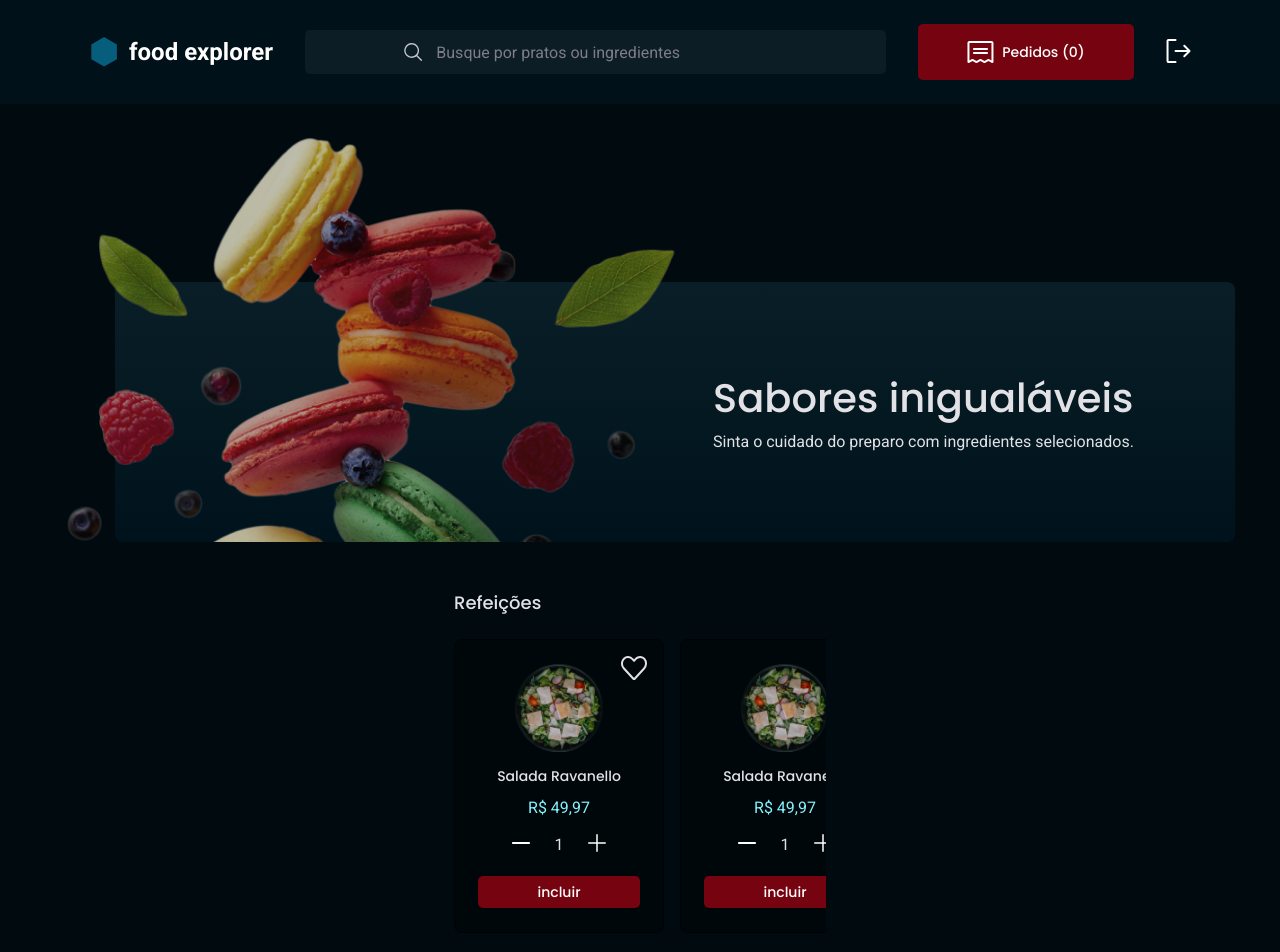
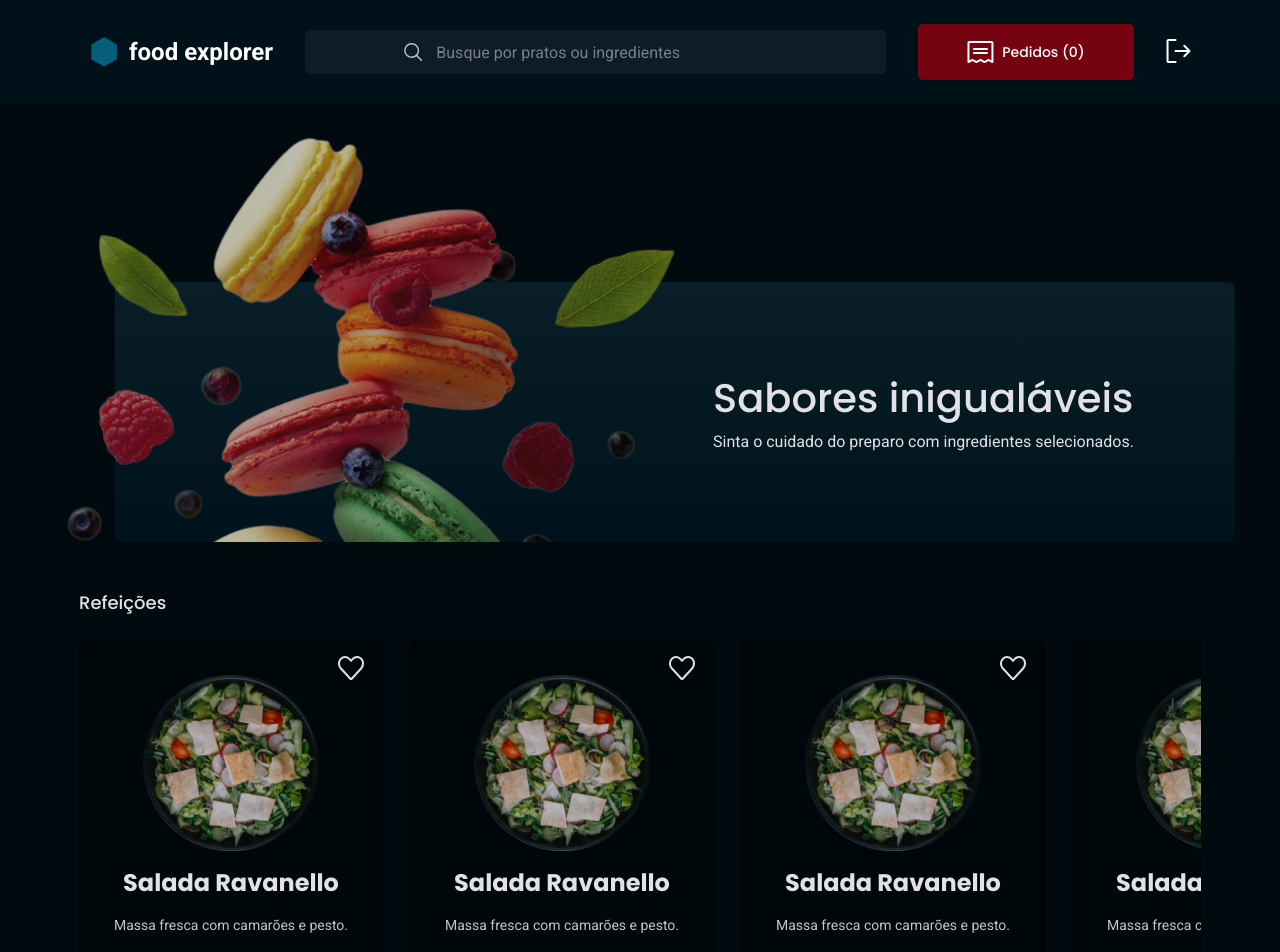
Before and after one commit to ygorbontia/Front-FoodExplorer, a React (Vite) app: page / in a window 1280 px wide. Shown: the top 952 px of the page. Built offline with nearby package versions, Linux system fonts and the light colour scheme.

Commit message:
update cards layout

```diff
--- a/src/components/DishCard/index.jsx
+++ b/src/components/DishCard/index.jsx
@@ -23,6 +23,8 @@ export function DishCard({ admin }) {
         <img src={ dish } alt="imagem do prato" />
 
         <p>Salada Ravanello</p>
+
+        <p className="description">Massa fresca com camarões e pesto.</p>
 
         <span>R$ 49,97</span>
 
--- a/src/components/DishCard/style.js
+++ b/src/components/DishCard/style.js
@@ -24,11 +24,6 @@ export const DishCardSC = styled.div`
       position: absolute;
       top: 1.6rem;
       right: 1.6rem;
-
-    img {
-      width: 2.4rem;
-      height: 2.2rem;
-    }
     }
 
     img {
@@ -42,6 +37,10 @@ export const DishCardSC = styled.div`
       font-size: ${({ theme }) => theme.fonts.poppins.medium_100.size};
       line-height: ${({ theme }) => theme.fonts.poppins.medium_100.height};
       color: ${({ theme }) => theme.colors.light_300};
+    }
+
+    .description {
+      display: none;
     }
 
     span {
@@ -118,4 +117,82 @@ export const DishCardSC = styled.div`
       }
     }
   }
+
+
+  @media screen and (min-width: 1000px) {
+    > div {
+      width: 30.4rem;
+      height: 46.2rem;
+
+      gap: 1.5rem;
+
+      position: relative;
+
+      .icon {
+        right: 1.8rem;
+      }
+
+      img {
+        width: 17.6rem;
+        height: 17.6rem;
+      }
+
+      p {
+        font-family: ${({ theme }) => theme.fonts.poppins.bold_300.family};
+        font-weight: ${({ theme }) => theme.fonts.poppins.bold_300.weight};
+        font-size: ${({ theme }) => theme.fonts.poppins.bold_300.size};
+        line-height: ${({ theme }) => theme.fonts.poppins.bold_300.height};
+      }
+
+      .description {
+        display: block;
+
+        font-family: ${({ theme }) => theme.fonts.roboto.smaller_regular.family};
+        font-weight: ${({ theme }) => theme.fonts.roboto.smaller_regular.weight};
+        font-size: ${({ theme }) => theme.fonts.roboto.smaller_regular.size};
+        line-height: ${({ theme }) => theme.fonts.roboto.smaller_regular.height};
+        color: ${({ theme }) => theme.colors.light_400};
+      }
+
+      span {
+        font-family: ${({ theme }) => theme.fonts.roboto.biggest_regular.family};
+        font-weight: ${({ theme }) => theme.fonts.roboto.biggest_regular.weight};
+        font-size: ${({ theme }) => theme.fonts.roboto.biggest_regular.size};
+        line-height: ${({ theme }) => theme.fonts.roboto.biggest_regular.height};
+      }
+
+      > div {
+        width: 20.8rem;
+
+        flex-direction: row;
+        align-items: center;
+        gap: 1.6rem;
+
+        > button {
+          width: 100%;
+          height: 4.8rem;
+        }
+
+        .quantity {
+          gap: 1.4rem;
+
+          align-items: center;
+
+          button {
+            width: 2.4rem;
+            height: 2.4rem;
+          }
+
+          input[type="number"] {
+            width: 2.4rem;
+
+            font-family: ${({ theme }) => theme.fonts.roboto.big_bold.family};
+            font-weight: ${({ theme }) => theme.fonts.roboto.big_bold.weight};
+            font-size: ${({ theme }) => theme.fonts.roboto.big_bold.size};
+            line-height: ${({ theme }) => theme.fonts.roboto.big_bold.height};
+          }
+        }
+      }
+    }
+  }
 `;
--- a/src/components/DishCategories/style.js
+++ b/src/components/DishCategories/style.js
@@ -29,4 +29,21 @@ export const DishCategoriesSC = styled.div`
     gap: 1.6rem;
 
   }
+
+  @media screen and (min-width: 1000px) {
+    h2 {
+      font-family: ${({ theme }) => theme.fonts.poppins.medium_400};
+      font-weight: ${({ theme }) => theme.fonts.poppins.medium_400};
+      font-size: ${({ theme }) => theme.fonts.poppins.medium_400};
+      line-height: ${({ theme }) => theme.fonts.poppins.medium_400};
+    }
+
+    .carousel {
+      max-width: 112.2rem;
+    }
+
+    .slider {
+      gap: 2.7rem;
+    }
+  }
 `;
--- a/src/pages/Home/style.js
+++ b/src/pages/Home/style.js
@@ -10,6 +10,12 @@ export const HomeSC = styled.div`
     display: flex;
     flex-direction: column;
     gap: 2.4rem;
+  }
+
+  @media screen and (min-width: 1000px) {
+    main {
+      gap: 4.8rem;
+    }
   }
 `;
 
```
Lines whose indentation alone changed are shown as unchanged.
